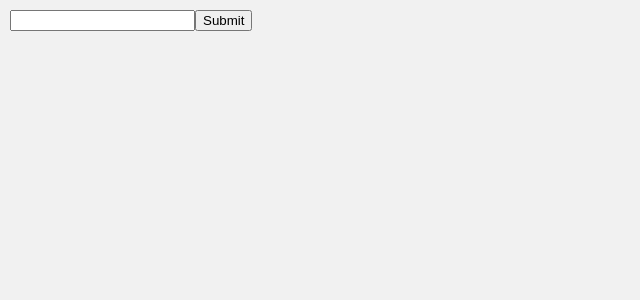
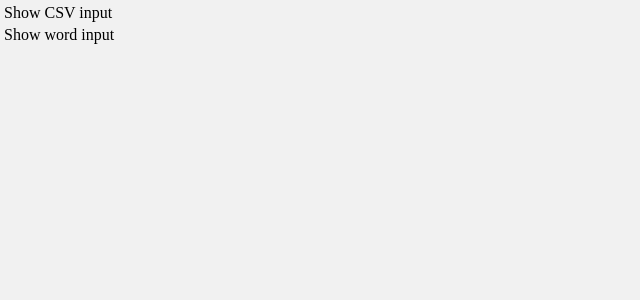
Before and after one commit to lawreka/fridge, a React (Create React App) app: page / in a window 1280 px wide. Shown: the top 300 px of the page, without its empty margins (0-640 px from the left). Built offline with nearby package versions, Linux system fonts and the light colour scheme.

Commit message:
add csv input for bulk magnets and show/hide input controls

```diff
--- a/package.json
+++ b/package.json
@@ -11,6 +11,7 @@
     "react-dnd": "^14.0.2",
     "react-dnd-html5-backend": "^14.0.0",
     "react-dom": "^17.0.2",
+    "react-papaparse": "^3.16.0",
     "react-scripts": "4.0.3",
     "styled-components": "^5.3.0",
     "web-vitals": "^1.0.1"
--- a/src/components/Fridge/Fridge.jsx
+++ b/src/components/Fridge/Fridge.jsx
@@ -7,27 +7,23 @@ import { Input } from '../Input/Input';
 
 import { Background } from './styles';
 
-// const exampleFragments = {
-//     a: { top: 20, left: 80, title: 'Boooop' },
-//     b: { top: 180, left: 20, title: 'Drag me too' },
-// }
-
 export const Fridge = () => {
     const [fragments, setFragments] = useState({});
 
     const addFragment = (nu) => {
         const old = fragments;
         const index = Object.keys(old).length + 1;
-
-        console.log(old);
-        console.log(old.length + 1 || 0);
         setFragments({ ...old, [index]: { ...nu }});
     }
 
-    console.log(fragments);
+    const addBulk = (bulk) => {
+        const old = fragments;
+        setFragments({ ...old, ...bulk })
+    }
+
     return (
         <Background>
-            <Input fragments={fragments} addFragment={addFragment} />
+            <Input fragments={fragments} addFragment={addFragment} addBulk={addBulk} />
             <DndProvider backend={HTML5Backend}>
                 <Container fragments={fragments} setFragments={setFragments} />
             </DndProvider>
--- a/src/components/Input/Input.jsx
+++ b/src/components/Input/Input.jsx
@@ -1,9 +1,14 @@
-import React, { useState } from 'react';
+import React, { createRef, useState } from 'react';
+import { CSVReader } from 'react-papaparse';
 
-import { Wrapper } from './styles';
+import { Wrapper, HideCSV, HideSingle, HelpText, CSVInput, FileName, Error, SingleInput, TextSubmit } from './styles';
 
-export const Input = ({ fragments, addFragment }) => {
+export const Input = ({ fragments, addFragment, addBulk }) => {
+    const buttonRef = createRef();
     const [value, setValue] = useState('');
+    const [errorMessage, setErrorMessage] = useState(null);
+    const [csvInputHidden, setCSVInputHidden] = useState(true);
+    const [singleInputHidden, setSingleInputHidden] = useState(true);
 
     const getRandomPosition = () => {
         const width = window.innerWidth;
@@ -18,16 +23,89 @@ export const Input = ({ fragments, addFragment }) => {
     }
     const handleSubmit = (e) => {
         e.preventDefault();
-        const position = getRandomPosition();
-        addFragment({ ...position, title: value })
+        if (value) {
+            const position = getRandomPosition();
+            addFragment({ ...position, title: value });
+            setValue('');
+        }
+    }
+
+    const handleOpenDialog = (e) => {
+        if (buttonRef.current) {
+            buttonRef.current.open(e);
+        }
+    };
+
+    const handleOnFileLoad = (data) => {
+        if (data.some((parsed) => parsed.errors.length > 0)) {
+            const dataWithErrors = data.find((parsed) => parsed.errors.length > 0);
+            const error = dataWithErrors.errors[0].message;
+            setErrorMessage(error);
+        }
+
+        let csvData = data;
+        let bulkFragments = {};
+        const old = fragments;
+        const index = Object.keys(old).length + 1;
+        for (let i = 0; i < csvData.length; i++) {
+            const fragment = csvData[i].data;
+            const position = getRandomPosition();
+            bulkFragments[index + i] = { ...position, title: fragment }
+        }
+        addBulk(bulkFragments);
+    };
+
+    const handleHideShowCSVInput = () => {
+        setCSVInputHidden(!csvInputHidden)
+    }
+
+    const handleHideShowSingleInput = () => {
+        setSingleInputHidden(!singleInputHidden);
     }
 
     return (
-        <Wrapper>
-            <form onSubmit={handleSubmit}>
-                <input type="text" value={value} onChange={handleChange} />
-                <input type="submit" value="Submit" />
-            </form>
-        </Wrapper>
+        <>
+            <HideCSV onClick={handleHideShowCSVInput}>{csvInputHidden ? (`Show CSV input`): (`Hide CSV input`)}</HideCSV>
+            <HideSingle onClick={handleHideShowSingleInput}>{singleInputHidden ? (`Show word input`) : (`Hide word input`)}</HideSingle>
+                <Wrapper>
+                {!csvInputHidden && (
+                    <>
+                        <CSVReader
+                            ref={buttonRef}
+                            onFileLoad={handleOnFileLoad}
+                            noClick
+                            noDrag
+                            noProgressBar
+                        >
+                            {({ file }) => {
+                                return (
+                                    <CSVInput>
+                                        <button
+                                            type="button"
+                                            onClick={handleOpenDialog}
+                                        >
+                                            Import csv
+                                        </button>
+                                        <FileName>{file && file.name}</FileName>
+                                        {file && errorMessage && (<Error>Warning: {errorMessage}</Error>)}
+                                    </CSVInput>
+                                )
+                            }}
+                        </CSVReader>
+                        <HelpText>Upload a column of words as csv to make a bunch of magnets</HelpText>
+                    </>
+                )}
+                {!singleInputHidden && (
+                    <>
+                        <SingleInput onSubmit={handleSubmit}>
+                            <input type="text" value={value} onChange={handleChange} autoComplete="off" />
+                            <TextSubmit type="submit" value="Submit" />
+                        </SingleInput>
+                        <HelpText>Add magnets one at a time</HelpText>
+                    </>
+                )}
+                </Wrapper>
+            {}
+        </>
     );
 }
--- a/src/components/Input/styles.js
+++ b/src/components/Input/styles.js
@@ -1,8 +1,48 @@
 import styled from 'styled-components';
+
+export const HideCSV = styled.a`
+    position: fixed;
+    top: 4px;
+    left: 4px;
+    z-index: 3;
+`;
+
+export const HideSingle = styled.a`
+    position: fixed;
+    top: 26px;
+    left: 4px;
+    z-index: 3;
+`;
 
 export const Wrapper = styled.div`
     position: fixed;
-    top: 10px;
-    left: 10px;
+    top: 56px;
+    left: 4px;
     z-index: 2;
 `;
+
+export const HelpText = styled.div`
+    font-size: 14px;
+    margin-bottom: 8px;
+`;
+
+export const CSVInput = styled.div`
+    display: flex;
+    margin-bottom: 16px;
+`;
+
+export const SingleInput = styled.form`
+    margin-bottom: 16px;
+`;
+
+export const FileName = styled.div`
+    margin-left: 8px;
+`;
+
+export const Error = styled.div`
+    margin-left: 8px;
+`;
+
+export const TextSubmit = styled.input`
+    margin-left: 8px;
+`;
```
Also changed, not shown: 1 other file (tests, documents, lock files or other folders).
